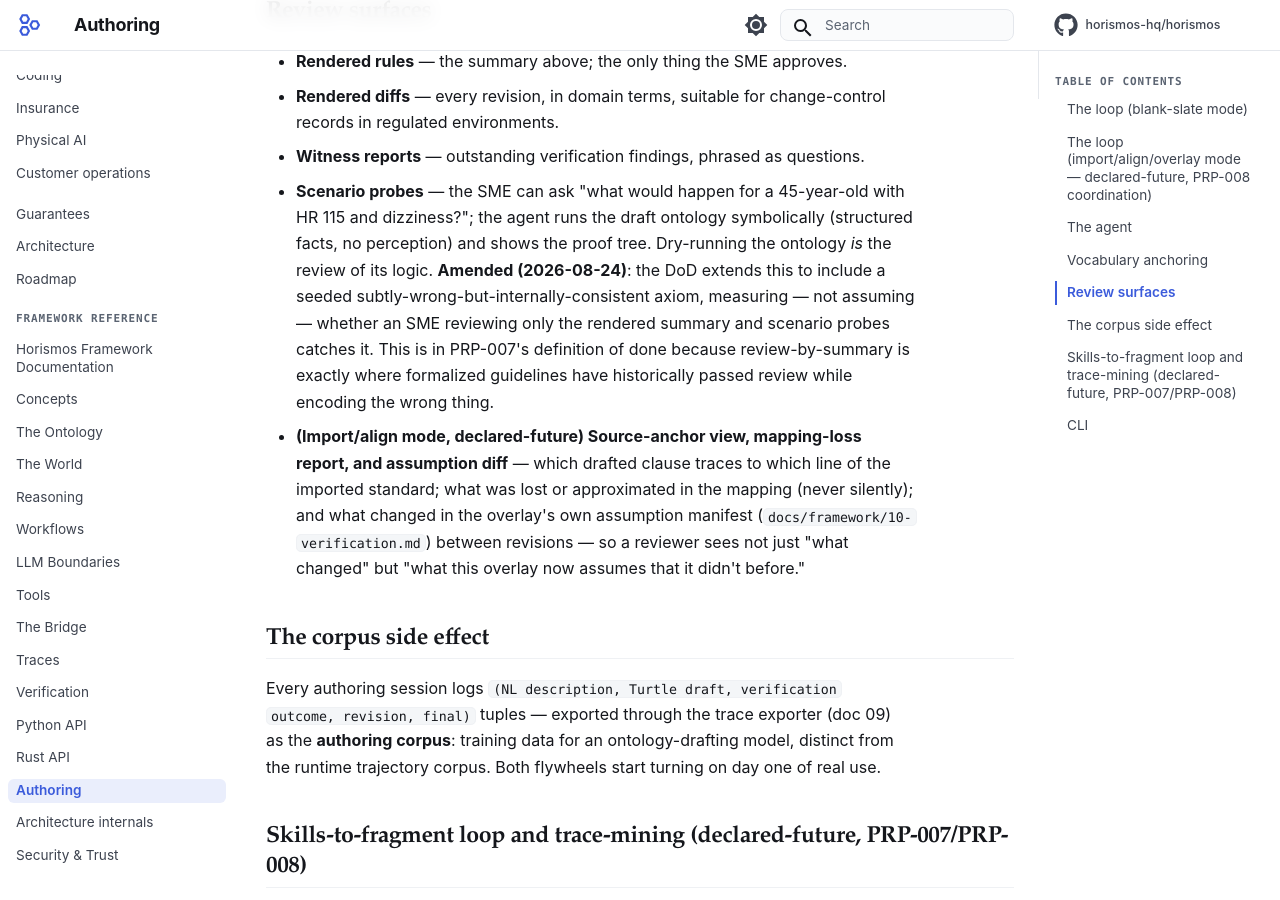
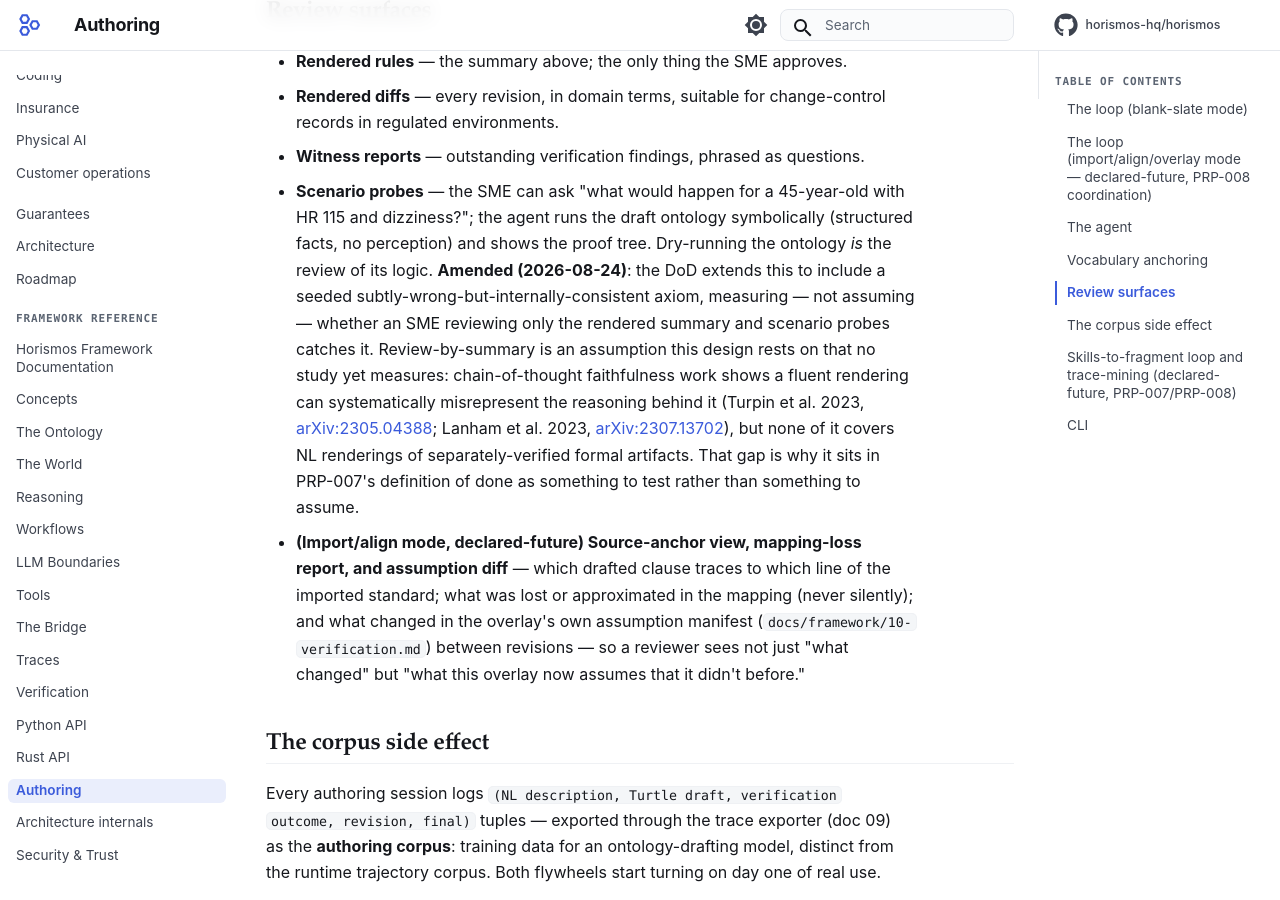
Before and after one commit to horismos-hq/horismos, an MkDocs documentation site: the page built from docs/framework/13-authoring.md, in a window 1280 px wide and 900 px high, scrolled down 2746 px. Built offline with MkDocs 1.6.1 and Material for MkDocs 9.7.7, drawn with Linux system fonts in a browser that asks for light colours; comment, search, counter and statistics services are not loaded.

Commit message:
no-mistakes(review): restore public citations and correct three docs claims

```diff
--- a/docs/framework/13-authoring.md
+++ b/docs/framework/13-authoring.md
@@ -108,9 +108,14 @@ invents IRIs in external namespaces.
   facts, no perception) and shows the proof tree. Dry-running the ontology *is* the
   review of its logic. **Amended (2026-08-24)**: the DoD extends this to include a seeded
   subtly-wrong-but-internally-consistent axiom, measuring — not assuming — whether an SME
-  reviewing only the rendered summary and scenario probes catches it. This is in
-  PRP-007's definition of done because review-by-summary is exactly where formalized
-  guidelines have historically passed review while encoding the wrong thing.
+  reviewing only the rendered summary and scenario probes catches it. Review-by-summary
+  is an assumption this design rests on that no study yet measures: chain-of-thought
+  faithfulness work shows a fluent rendering can systematically misrepresent the
+  reasoning behind it (Turpin et al. 2023,
+  [arXiv:2305.04388](https://arxiv.org/abs/2305.04388); Lanham et al. 2023,
+  [arXiv:2307.13702](https://arxiv.org/abs/2307.13702)), but none of it covers NL
+  renderings of separately-verified formal artifacts. That gap is why it sits in
+  PRP-007's definition of done as something to test rather than something to assume.
 - **(Import/align mode, declared-future) Source-anchor view, mapping-loss report, and
   assumption diff** — which drafted clause traces to which line of the imported standard;
   what was lost or approximated in the mapping (never silently); and what changed in the
```
Also changed, not shown: docs/framework/10-verification.md (+6 -3 lines), docs/guarantees.md (+1 -1 lines).
